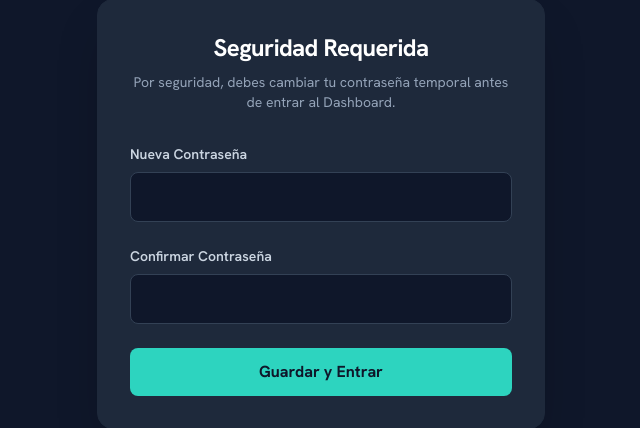
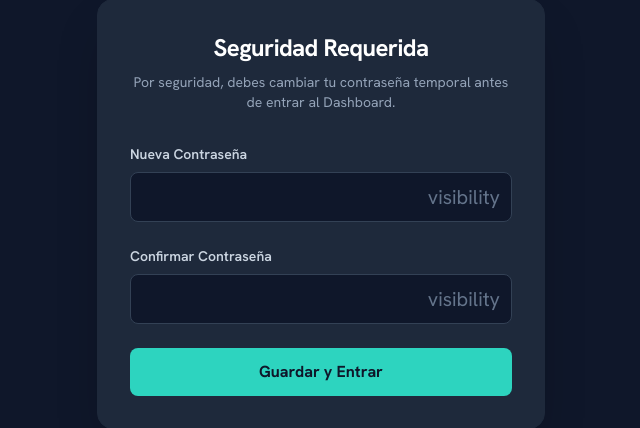
Before and after one commit to desarrolloapp-aura/VTA, a FastAPI app: template templates/change_password.html in a window 1280 px wide. Shown: the part 186-614 px from the top of the page, without its empty margins (319-959 px from the left). Run offline with FastAPI, Linux system fonts and the light colour scheme; the template is opened without the code that fills it, so the values that code supplies are empty; some libraries are stand-ins or nearby versions.

Commit message:
Add password visibility toggle to all login pages

```diff
--- a/templates/change_password.html
+++ b/templates/change_password.html
@@ -26,12 +26,22 @@
         <form method="POST" action="/change-password" class="space-y-6">
             <div>
                 <label class="block text-sm font-semibold text-slate-300 mb-2">Nueva Contraseña</label>
-                <input type="password" name="new_password" required minlength="6" class="w-full bg-[#0F172A] border border-slate-700 rounded-lg px-4 py-3 text-white focus:outline-none focus:border-[#2DD4BF] focus:ring-1 focus:ring-[#2DD4BF] transition-all">
+                <div class="relative">
+                    <input type="password" id="new_password" name="new_password" required minlength="6" class="w-full bg-[#0F172A] border border-slate-700 rounded-lg px-4 py-3 pr-10 text-white focus:outline-none focus:border-[#2DD4BF] focus:ring-1 focus:ring-[#2DD4BF] transition-all">
+                    <button type="button" onclick="togglePassword('new_password', 'eye-new')" class="absolute right-3 top-1/2 -translate-y-1/2 text-slate-500 hover:text-white focus:outline-none flex items-center justify-center">
+                        <span id="eye-new" class="material-symbols-outlined text-xl">visibility</span>
+                    </button>
+                </div>
             </div>
 
             <div>
                 <label class="block text-sm font-semibold text-slate-300 mb-2">Confirmar Contraseña</label>
-                <input type="password" name="confirm_password" required minlength="6" class="w-full bg-[#0F172A] border border-slate-700 rounded-lg px-4 py-3 text-white focus:outline-none focus:border-[#2DD4BF] focus:ring-1 focus:ring-[#2DD4BF] transition-all">
+                <div class="relative">
+                    <input type="password" id="confirm_password" name="confirm_password" required minlength="6" class="w-full bg-[#0F172A] border border-slate-700 rounded-lg px-4 py-3 pr-10 text-white focus:outline-none focus:border-[#2DD4BF] focus:ring-1 focus:ring-[#2DD4BF] transition-all">
+                    <button type="button" onclick="togglePassword('confirm_password', 'eye-confirm')" class="absolute right-3 top-1/2 -translate-y-1/2 text-slate-500 hover:text-white focus:outline-none flex items-center justify-center">
+                        <span id="eye-confirm" class="material-symbols-outlined text-xl">visibility</span>
+                    </button>
+                </div>
             </div>
 
             <button type="submit" class="w-full bg-[#2DD4BF] hover:bg-[#14b8a6] text-[#0f172a] font-bold py-3 px-4 rounded-lg transition-colors mt-4">
@@ -39,5 +49,19 @@
             </button>
         </form>
     </div>
+
+    <script>
+        function togglePassword(inputId, iconId) {
+            const input = document.getElementById(inputId);
+            const icon = document.getElementById(iconId);
+            if (input.type === "password") {
+                input.type = "text";
+                icon.textContent = "visibility_off";
+            } else {
+                input.type = "password";
+                icon.textContent = "visibility";
+            }
+        }
+    </script>
 </body>
 </html>
```
Also changed, not shown: admin_panel/templates/login.html (+17 -1 lines), templates/login.html (+17 -1 lines), render_html.html (added).
